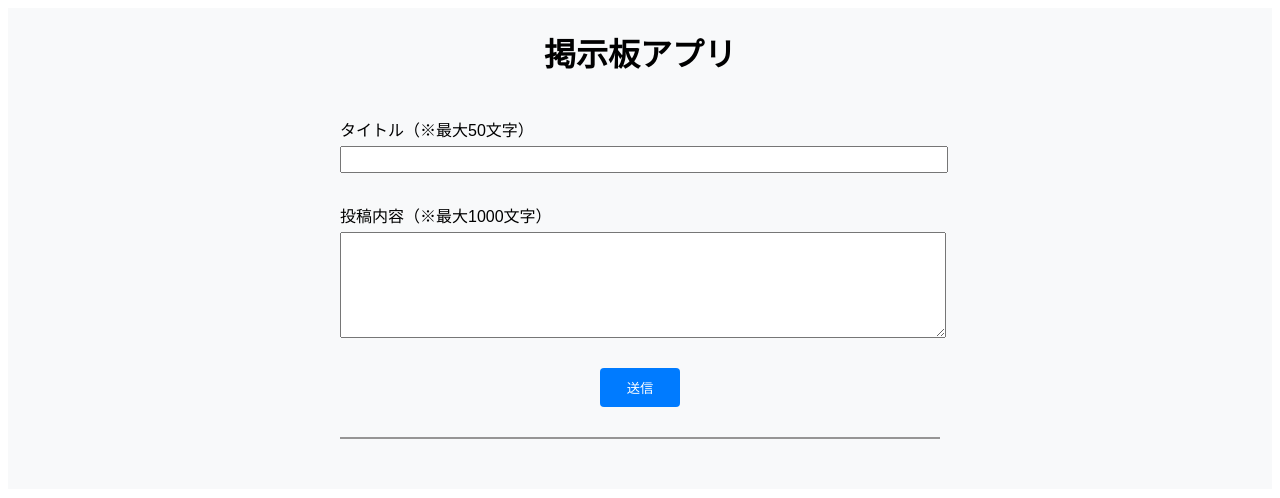
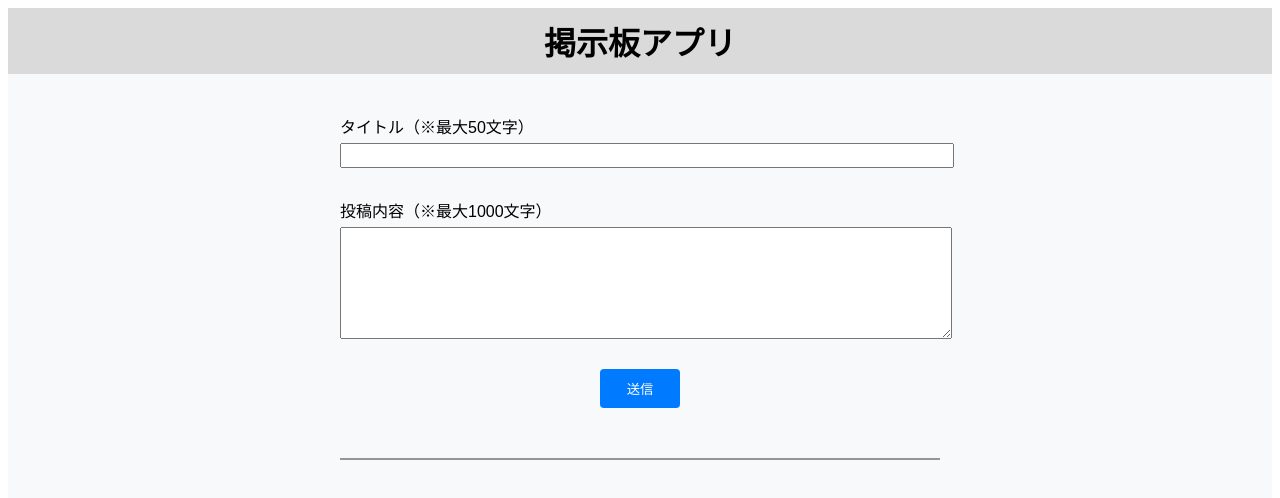
Before and after one commit to MisakiKuwabara/bulletin-board-app, an Angular app: page /app-post in a window 1280 px wide. Shown: the top 498 px of the page. Built offline with nearby package versions, Linux system fonts and the light colour scheme.

Commit message:
cssUpdate

```diff
--- a/src/app/app.component.css
+++ b/src/app/app.component.css
@@ -1,5 +1,14 @@
-main {
+h1 {
     margin: 0;
+    padding: 10px;
+    display: flex;
+    justify-content: center;
+    background-color: #dadada;
+}
+
+.content {
+    margin: 0;
+    padding-top: 20px;
     max-width: 100%;
     background-color: #f8f9fa;
     font-family: "Arial", "メイリオ";
--- a/src/app/board/board.component.css
+++ b/src/app/board/board.component.css
@@ -1,9 +1,10 @@
 .each-post {
     width: 600px;
-    border: 1px solid black;
+    border: 1px solid  rgb(150, 149, 149);
     padding: 1px 10px;
     margin-bottom: 20px;
     background-color: white;
+    box-shadow: 0 0 8px gray;
 }
 
 /* .post-id {
@@ -27,12 +28,17 @@
     font-size: 18px;
 }
 
+.post-times {
+    display: flex;
+}
+
 .post-time {
     font-size: 15px;
     color: rgb(107, 107, 107);
 }
 
 .post-updated-time {
+    margin-left: 40px;
     font-size: 15px;
     color: rgb(107, 107, 107);
 }
--- a/src/app/board/board.component.ts
+++ b/src/app/board/board.component.ts
@@ -10,13 +10,15 @@ import { Poststructure } from '../poststructure';
   template: `
     <section class="each-post">
       <!--<p class="post-id">ID : {{postStructure.id}}</p>-->
-      <p class="post-userName">ユーザー名：{{postStructure.userName}}</p>
+      <p class="post-userName">ユーザー名： {{postStructure.userName}}</p>
       <h2 class="post-title">{{postStructure.title}}</h2>
       <p class="post-text">{{postStructure.text}}</p>
-      <p class="post-time">投稿日時：{{ postStructure.date | date:'yyyy/MM/dd HH:mm:ss' }}</p>
-      <p *ngIf="postStructure.updatedDate" class="post-updated-time">
-        更新日時：{{ postStructure.updatedDate | date:'yyyy/MM/dd HH:mm:ss' }}
-      </p>
+      <div class="post-times">
+        <p class="post-time">投稿日時：{{ postStructure.date | date:'yyyy/MM/dd HH:mm:ss' }}</p>
+        <p *ngIf="postStructure.updatedDate" class="post-updated-time">
+          更新日時：{{ postStructure.updatedDate | date:'yyyy/MM/dd HH:mm:ss' }}
+        </p>
+      </div>
       <button class="post-edit" type="submit" (click)="editPost()">編集</button>
       <button class="post-delete" type="submit" (click)="removePost()">削除</button>
     </section>
--- a/src/app/post/post.component.css
+++ b/src/app/post/post.component.css
@@ -16,6 +16,7 @@ p {
 
 input {
     width: 600px;
+    padding: 0 5px;
     display: flex;
     justify-content: center;
     font-size: 18px;
@@ -23,8 +24,9 @@ input {
 }
 
 textarea {
-    height: 100px;
+    min-height: 100px;
     width: 600px;
+    padding: 5px;
     display: flex;
     justify-content: center;
     font-size: 18px;
@@ -32,7 +34,10 @@ textarea {
 
 button {
     width: 80px;
-    margin: 30px auto;
+    margin-top: 30px;
+    margin-bottom: 50px;
+    margin-right: auto;
+    margin-left: auto;
     padding: 10px 20px;
     background-color: #007bff;
     color: white;
--- a/src/app/post/post.component.ts
+++ b/src/app/post/post.component.ts
@@ -12,7 +12,7 @@ import { UserService } from '../user-service.service';
   imports: [CommonModule, FormsModule, BoardComponent],
   template: `
     <section>
-      <h2 *ngIf="currentUser">ようこそ、{{ currentUser }}さん！</h2>
+      <h2 *ngIf="currentUser">ようこそ、{{ currentUser }} さん！</h2>
       <form (submit)="submitFunc($event)">
         <p>タイトル（※最大50文字）</p>
         <input type="text" maxlength="50" [(ngModel)]="newPost.title" name="title" required>
--- a/src/app/register/register.component.css
+++ b/src/app/register/register.component.css
@@ -39,3 +39,13 @@ button {
 button:hover {
     background-color: #0056b3;
 }
+
+.signIn-link {
+    margin-left: auto;
+    margin-right: auto;
+}
+
+a {
+    margin-left: auto;
+    margin-right: auto;
+}
--- a/src/app/register/register.component.ts
+++ b/src/app/register/register.component.ts
@@ -17,9 +17,8 @@ import { RouterModule } from '@angular/router';
       <p>パスワード</p>
       <input type="text" [(ngModel)]="password" name="password" required>
       <button type="submit">ユーザー登録</button>
-      <p>既にアカウントをお持ちですか？
-        <br/><a [routerLink]="['/']">サインイン</a>
-      </p>
+      <p class="signIn-link">既にアカウントをお持ちですか？</p>
+      <a [routerLink]="['/']">サインイン</a>
       <p *ngIf="errorMessage">{{ errorMessage }}</p>
     </form>
   `,
--- a/src/app/sign-in/sign-in.component.css
+++ b/src/app/sign-in/sign-in.component.css
@@ -39,3 +39,13 @@ button {
 button:hover {
     background-color: #0056b3;
 }
+
+.register-link {
+    margin-left: auto;
+    margin-right: auto;
+}
+
+a {
+    margin-left: auto;
+    margin-right: auto;
+}
--- a/src/app/sign-in/sign-in.component.ts
+++ b/src/app/sign-in/sign-in.component.ts
@@ -18,10 +18,8 @@ import { RegisterComponent } from '../register/register.component';
       <p>パスワード</p>
       <input type="text" [(ngModel)]="password" name="password" required>
       <button type="submit">サインイン</button>
-      <p class="register-link">
-        アカウントをお持ちでないですか？
-        <br/><a [routerLink]="['/app-register']">ユーザー登録</a>
-      </p>
+      <p class="register-link">アカウントをお持ちでないですか？</p>
+      <a [routerLink]="['/app-register']">ユーザー登録</a>
       <p *ngIf="errorMessage">{{ errorMessage }}</p>
     </form>
   `,
```
